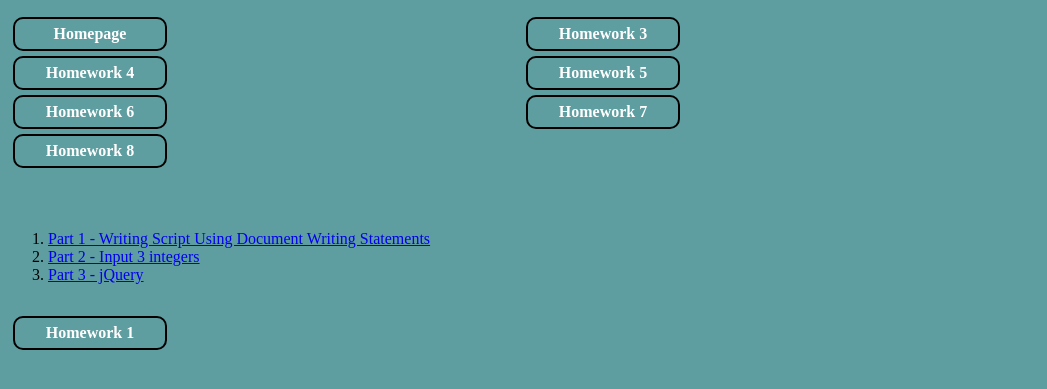
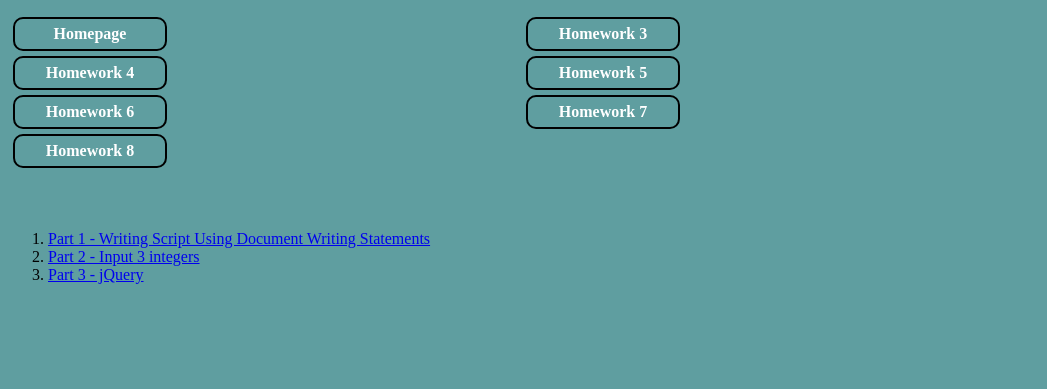
Before and after one commit to PettyCarlos/hw2, a plain HTML site: page index.html in a window 1280 px wide. Shown: the part 79-468 px from the top of the page, without its empty margins (0-1047 px from the left). Drawn offline with Linux system fonts and the light colour scheme.

Commit message:
Update index.html

```diff
--- a/index.html
+++ b/index.html
@@ -57,7 +57,7 @@
 
              <nav>
     <ul>
-            <li><a href="https://pettycarlos.github.io/homework1/">Homepage</a></li>
+            <li><a href="https://pettycarlos.github.io/CNIT-133-Homework-1/">Homepage</a></li>
             <li><a href="https://pettycarlos.github.io/Assignment/">Homework 3</a></li>
             <li><a href="https://pettycarlos.github.io/MeetupReport/">Homework 4</a></li>
             <li><a href="https://pettycarlos.github.io/Contact-Me-Form/">Homework 5</a></li>
@@ -76,13 +76,6 @@
 </ol>
 
 
-<nav>
-    <ul>
-            <li><a href="https://pettycarlos.github.io/CNIT-133-Homework-1/">Homework 1</a></li>
-
-
-        </ul>
-            </nav>
 
 
 
```
